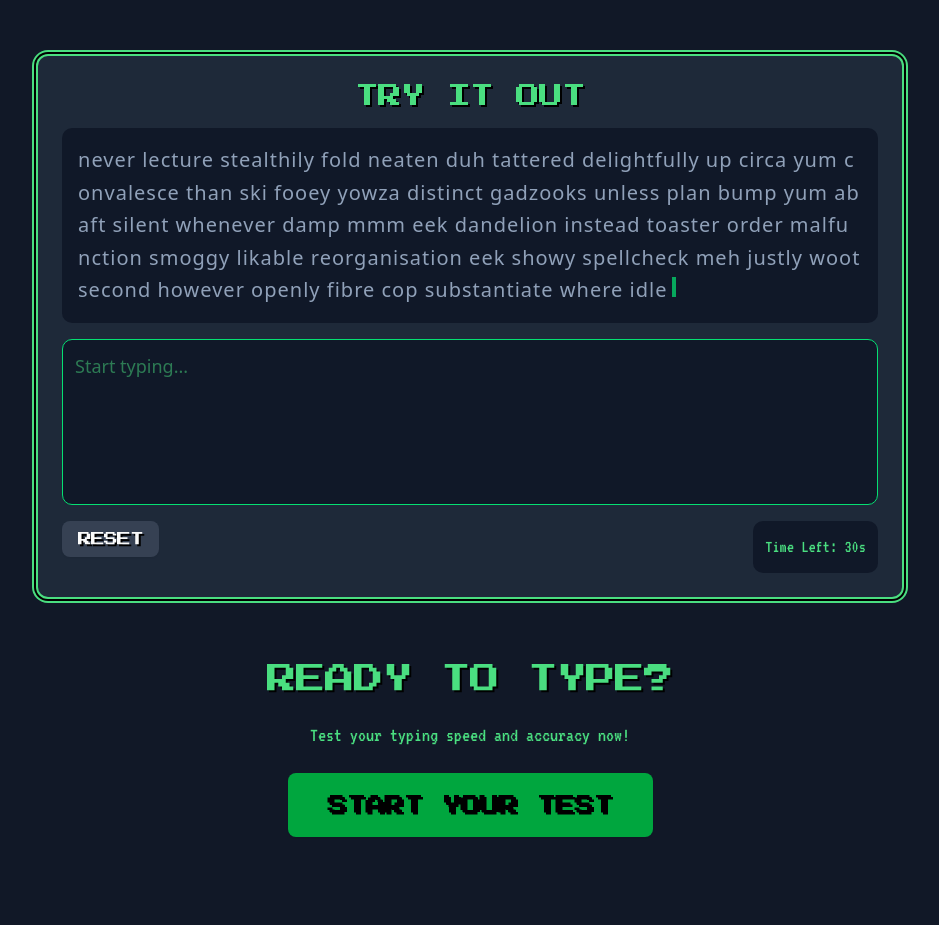
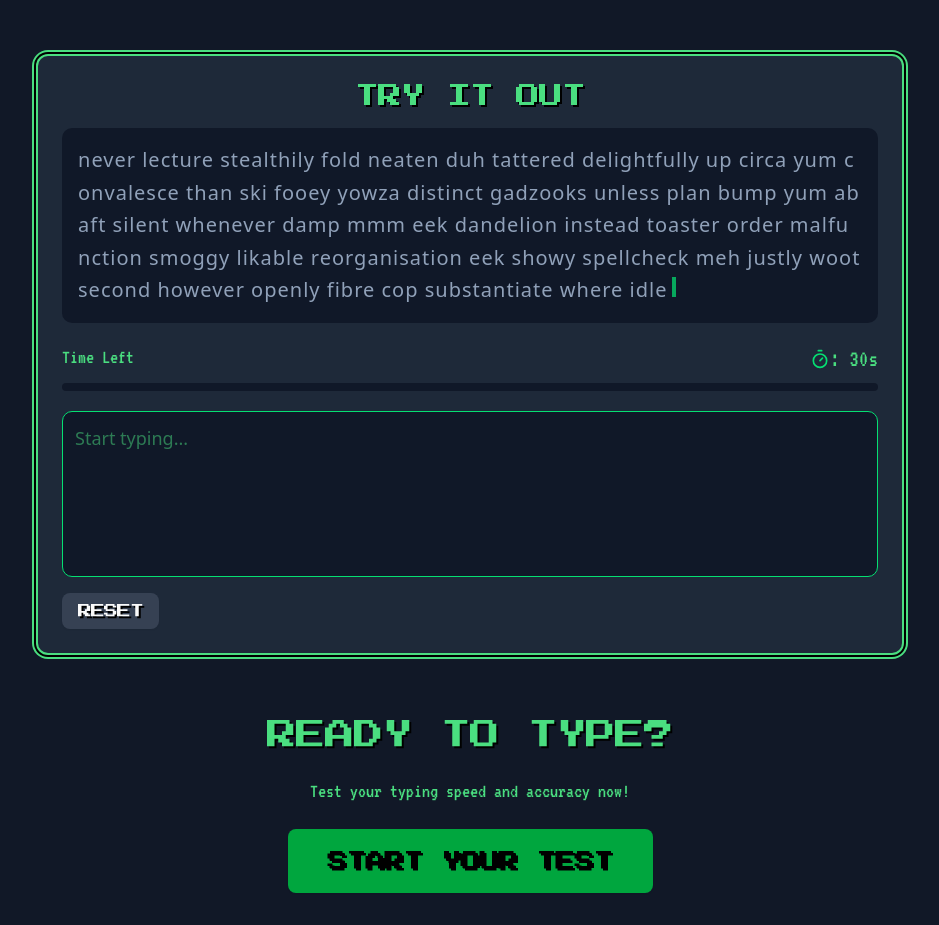
Before and after one commit to devAaus/pixeltype, a Next.js app: page / in a window 1280 px wide. Shown: the part 840-1765 px from the top of the page, without its empty margins (170-1109 px from the left). Built offline with nearby package versions, Linux system fonts and the light colour scheme.

Commit message:
accuracy logic fix and ui optimizations

```diff
--- a/package.json
+++ b/package.json
@@ -12,6 +12,7 @@
     "@faker-js/faker": "^9.5.1",
     "@radix-ui/react-avatar": "^1.1.3",
     "@radix-ui/react-label": "^2.1.2",
+    "@radix-ui/react-progress": "^1.1.2",
     "@radix-ui/react-slot": "^1.1.2",
     "@vercel/analytics": "^1.5.0",
     "class-variance-authority": "^0.7.1",
--- /dev/null
+++ b/src/components/home/ProgressTimer.tsx
@@ -0,0 +1,29 @@
+import { Timer } from 'lucide-react'
+import React from 'react'
+import { Progress } from '../ui/progress'
+
+interface Props {
+   TIME_LIMIT: number
+   timeLeft: number
+}
+
+export default function ProgressTimer(
+   { TIME_LIMIT, timeLeft }: Props
+) {
+   const progressPercentage = ((TIME_LIMIT - timeLeft) / TIME_LIMIT) * 100;
+   return (
+      <div className="mt-4 space-y-2">
+         <div className="flex justify-between text-xl font-mono">
+            <span>Time Left</span>
+            <div className="flex justify-between items-center text-lg font-mono rounded-lg">
+               <Timer className="h-5 w-5 text-green-400" />
+               <span className={`text-2xl font-mono ${timeLeft <= 5 ? 'text-red-500 animate-pulse font-bold' : ''}`}>
+                  : {timeLeft}s
+               </span>
+            </div>
+         </div>
+
+         <Progress value={progressPercentage} className="h-2 bg-gray-900" />
+      </div>
+   )
+}
--- /dev/null
+++ b/src/components/home/Results.tsx
@@ -0,0 +1,31 @@
+import React from 'react'
+
+interface Props {
+   wpm: number | null
+   accuracy: number | null
+}
+
+export default function Results(
+   { wpm, accuracy }: Props
+) {
+   const results = [
+      {
+         label: 'WPM',
+         value: wpm,
+      },
+      {
+         label: 'Accuracy',
+         value: accuracy,
+      }
+   ]
+   return (
+      <div className="flex space-x-4 font-mono text-lg">
+         {results.map((r) => (
+            <div className="flex justify-between text-lg font-mono bg-gray-900 p-3 rounded-lg">
+               <span className="text-green-400">
+                  {r.label}: {r.value ?? 0}</span>
+            </div>
+         ))}
+      </div>
+   )
+}
--- a/src/components/home/TypingDemo.tsx
+++ b/src/components/home/TypingDemo.tsx
@@ -7,6 +7,8 @@ import BlinkingCursor from "../BlinkingCursor"
 import { generateWords } from "@/lib/utils"
 import { renderText } from "@/lib/renderText"
 import { calculateAccuracy, calculateWpm } from "@/lib/calculateStats"
+import ProgressTimer from "./ProgressTimer"
+import Results from "./Results"
 
 const TIME_LIMIT = 30
 
@@ -65,7 +67,7 @@ const TypingDemo = () => {
    const accuracy = useMemo(() => calculateAccuracy(input, sampleText), [input, sampleText])
 
    return (
-      <div className="space-y-4">
+      <div className="space-y-5">
          <div className="bg-gray-900 p-4 rounded-lg min-h-[100px] flex items-center">
             <div className="font-fira text-lg leading-relaxed select-none pointer-events-none" onCopy={(e) => e.preventDefault()}>
                {renderText(sampleText, input)}
@@ -73,7 +75,9 @@ const TypingDemo = () => {
             </div>
          </div>
 
-         <div className="flex flex-col space-y-4">
+         <ProgressTimer TIME_LIMIT={TIME_LIMIT} timeLeft={timeLeft} />
+
+         <div className="flex flex-col space-y-4 mt-2">
             <textarea
                ref={inputRef}
                value={input}
@@ -89,22 +93,9 @@ const TypingDemo = () => {
                   RESET
                </Button>
 
-               <div className="flex space-x-4 font-mono text-lg">
-                  <div className="flex justify-between text-lg font-mono bg-gray-900 p-3 rounded-lg">
-                     <span>Time Left: {timeLeft}s</span>
-                  </div>
-
-                  {isComplete && (
-                     <>
-                        <div className="flex justify-between text-lg font-mono bg-gray-900 p-3 rounded-lg">
-                           <span className="text-green-400">WPM: {wpm ?? 0}</span>
-                        </div>
-                        <div className="flex justify-between text-lg font-mono bg-gray-900 p-3 rounded-lg">
-                           <span className="text-green-400">Accuracy: {accuracy ?? 0}%</span>
-                        </div>
-                     </>
-                  )}
-               </div>
+               {isComplete && (
+                  <Results accuracy={accuracy} wpm={wpm} />
+               )}
             </div>
          </div>
       </div>
--- /dev/null
+++ b/src/components/ui/progress.tsx
@@ -0,0 +1,31 @@
+"use client"
+
+import * as React from "react"
+import * as ProgressPrimitive from "@radix-ui/react-progress"
+
+import { cn } from "@/lib/utils"
+
+function Progress({
+  className,
+  value,
+  ...props
+}: React.ComponentProps<typeof ProgressPrimitive.Root>) {
+  return (
+    <ProgressPrimitive.Root
+      data-slot="progress"
+      className={cn(
+        "bg-primary/20 relative h-2 w-full overflow-hidden rounded-full",
+        className
+      )}
+      {...props}
+    >
+      <ProgressPrimitive.Indicator
+        data-slot="progress-indicator"
+        className="bg-green-400 h-full w-full flex-1 transition-all"
+        style={{ transform: `translateX(-${100 - (value || 0)}%)` }}
+      />
+    </ProgressPrimitive.Root>
+  )
+}
+
+export { Progress }
```
Also changed, not shown: 1 other file (tests, documents, lock files or other folders).
